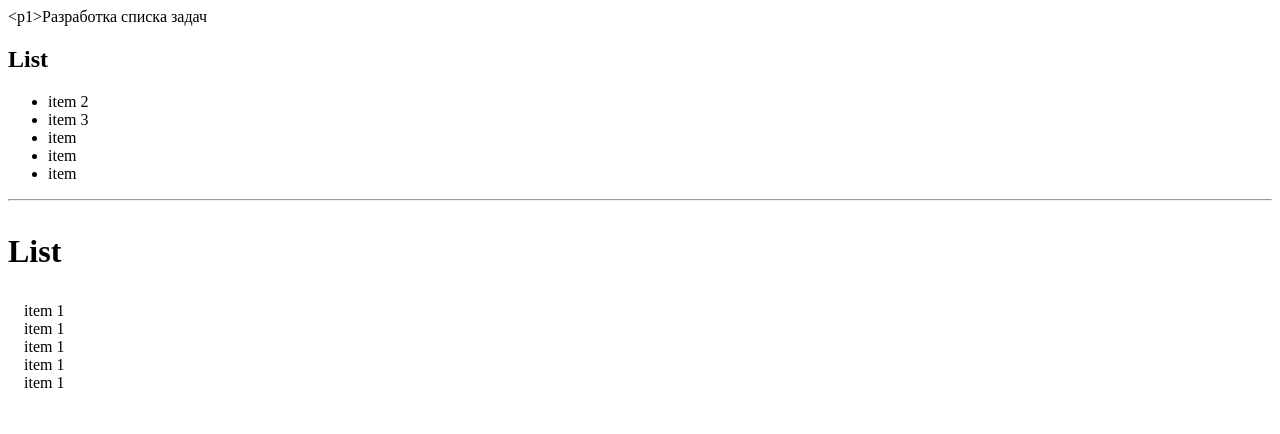
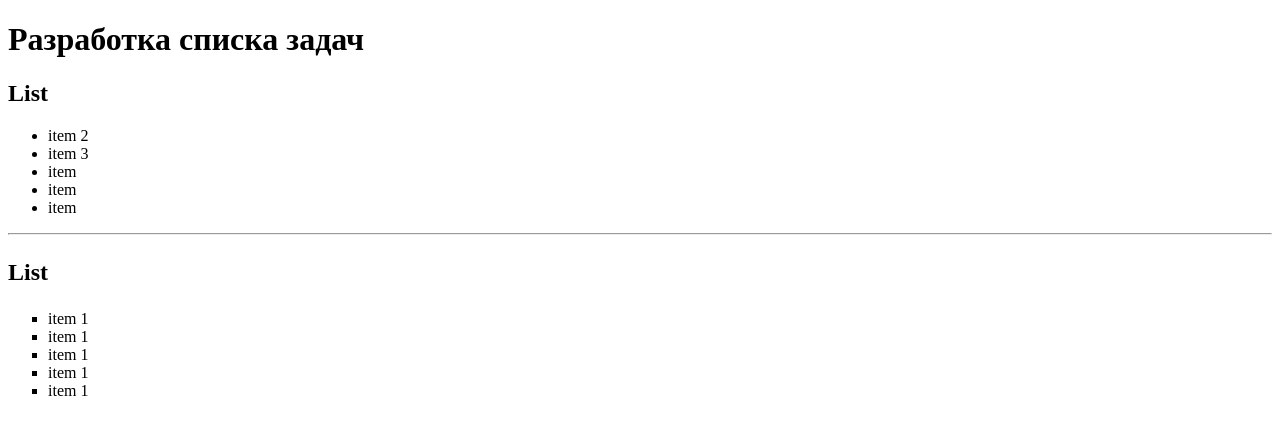
Before and after one commit to Petrovich1973/guide, a plain HTML site: page public/index.html in a window 1280 px wide. Drawn offline with Linux system fonts and the light colour scheme.

Commit message:
исправлены ошибки в разметке, стиле и в скрипте

```diff
--- a/public/index.html
+++ b/public/index.html
@@ -8,21 +8,26 @@
     <title>Список</title>
     <style>
         .header {
-            font-size: 2em;
+            font-size: 1.5em;
             font-weight: bold;
             margin: 1em 0
         }
         .list {
-            margin: 1em;
+            margin: 1em 0;
+            padding-left: 40px;
         }
         .list > div {
-            list-style-type: disc;
+            display: list-item;
+            list-style-type: square;
         }
     </style>
 </head>
 <body>
-    <р1>Разработка списка задач</р1>
+
+    <h1>Разработка списка задач</h1>
+
     <h2>List</h2>
+
     <ul>
         <li>item 2</li>
         <li>item 3</li>
@@ -34,6 +39,7 @@
     <hr/>
 
     <div class="header">List</div>
+
     <div class="list">
         <div>item 1</div>
         <div>item 1</div>
@@ -41,10 +47,14 @@
         <div>item 1</div>
         <div>item 1</div>
     </div>
+
     <script>
-        const element = document.querySelector('.header');
 
-        element.addEventListener('onclick', () => element.style = 'red', false);
+        const el = document.querySelector('.header');
+
+        el.addEventListener('click', () => el.setAttribute('style', 'background: black; color: white;'), false);
+
     </script>
+
 </body>
 </html>
```
